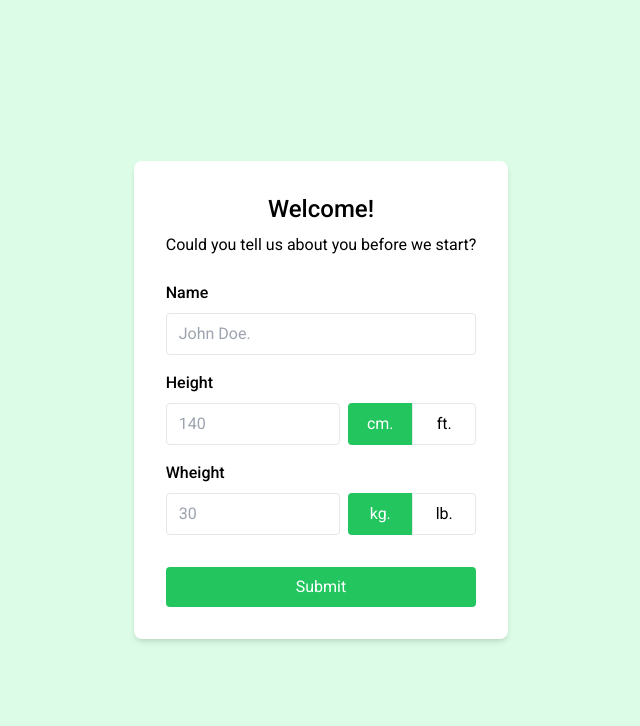
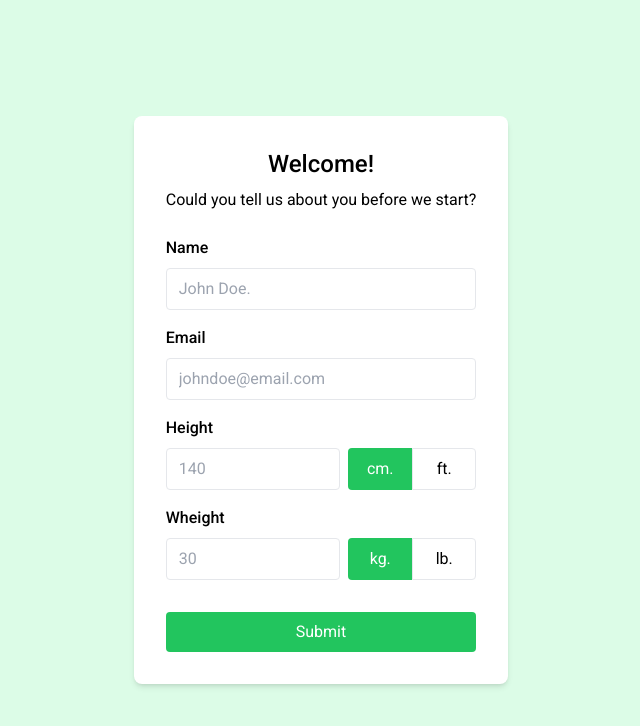
Before and after one commit to AriSepulveda329/FitnessTracker, a Next.js app: page /register in a window 1280 px wide. Shown: the top 726 px of the page, without its empty margins (319-959 px from the left). Built offline with nearby package versions, Linux system fonts and the light colour scheme.

Commit message:
Add initdb file and .env file

```diff
--- a/package.json
+++ b/package.json
@@ -15,7 +15,9 @@
     "@mui/material": "^5.15.15",
     "@mui/x-charts": "^7.3.2",
     "chart.js": "^4.4.2",
+    "dotenv": "^16.4.5",
     "next": "^14.2.3",
+    "pg": "^8.12.0",
     "react": "^18",
     "react-chartjs-2": "^5.2.0",
     "react-dom": "^18"
--- a/src/app/register/page.tsx
+++ b/src/app/register/page.tsx
@@ -1,20 +1,17 @@
-"use client";
-
-import React, { useState } from "react";
 import { useRouter } from "next/navigation";
 
 function Register() {
-  const [name, setName] = useState("");
-  const [wheight, setWheight] = useState<number>();
-  const [heightFormat, setHeightFormat] = useState<"cm" | "ft">("cm");
-  const [height, setHeight] = useState<number>();
-  const [wheightFormat, setWheightFormat] = useState<"kg" | "lb">("kg");
-  const router = useRouter();
-
-  const submitHandler = (e: React.FormEvent<HTMLFormElement>) => {
-    e.preventDefault();
-    console.log(name, wheight, heightFormat, height, wheightFormat);
-    router.push("/");
+  const submitHandler = async (formData: FormData) => {
+    "use server";
+    const user = {
+      title: formData.get("name"),
+      email: formData.get("email"),
+      height: formData.get("height"),
+      hformat: formData.get("heightFormat"),
+      wheight: formData.get("wheight"),
+      wFormat: formData.get("wheightFormat"),
+    };
+    console.log(user);
   };
 
   return (
@@ -22,11 +19,8 @@ function Register() {
       <div className="flex bg-white flex-col items-center p-8 rounded-lg shadow-md">
         <p className="text-2xl font-medium mb-2">Welcome!</p>
         <p className="mb-6">Could you tell us about you before we start?</p>
-        <form
-          className="flex w-full flex-col gap-y-4"
-          onSubmit={(e) => submitHandler(e)}
-        >
-          <div>
+        <form className="flex w-full flex-col gap-y-4" action={submitHandler}>
+          <fieldset>
             <label className="block font-medium mb-2" htmlFor="name">
               Name
             </label>
@@ -34,23 +28,35 @@ function Register() {
               className="w-full px-3 py-2 border rounded appearance-none focus:outline-none focus:ring-2"
               type="text"
               id="name"
+              name="name"
               placeholder="John Doe."
-              onChange={(e) => setName(e.target.value)}
             />
-          </div>
-          <div>
+          </fieldset>
+          <fieldset>
+            <label className="block font-medium mb-2" htmlFor="name">
+              Email
+            </label>
+            <input
+              className="w-full px-3 py-2 border rounded appearance-none focus:outline-none focus:ring-2"
+              type="email"
+              id="email"
+              name="email"
+              placeholder="johndoe@email.com"
+            />
+          </fieldset>
+          <fieldset>
             <label className="block font-medium mb-2" htmlFor="height">
               Height
             </label>
-            <section className="flex">
+            <div className="flex">
               <input
                 className="w-full px-3 py-2 border rounded appearance-none focus:outline-none focus:ring-2"
                 type="number"
                 id="height"
+                name="height"
                 placeholder="140"
                 min={100}
                 max={300}
-                onChange={(e) => setHeight(parseInt(e.target.value))}
               />
               <ul className="flex">
                 <li>
@@ -60,7 +66,6 @@ function Register() {
                     name="heightFormat"
                     value="cm"
                     className="hidden peer"
-                    onChange={(e) => setHeightFormat(e.target.value as "cm")}
                     defaultChecked
                   />
                   <label
@@ -77,7 +82,6 @@ function Register() {
                     name="heightFormat"
                     value="ft"
                     className="hidden peer"
-                    onChange={(e) => setHeightFormat(e.target.value as "ft")}
                   />
                   <label
                     htmlFor="ft"
@@ -87,21 +91,21 @@ function Register() {
                   </label>
                 </li>
               </ul>
-            </section>
-          </div>
-          <div>
+            </div>
+          </fieldset>
+          <fieldset>
             <label className="block font-medium mb-2" htmlFor="wheight">
               Wheight
             </label>
-            <section className="flex">
+            <div className="flex">
               <input
                 className="w-full px-3 py-2 border rounded appearance-none focus:outline-none focus:ring-2"
                 type="number"
                 id="wheight"
+                name="wheight"
                 placeholder="30"
                 min={15}
                 max={300}
-                onChange={(e) => setWheight(parseInt(e.target.value))}
               />
               <ul className="flex">
                 <li>
@@ -111,7 +115,6 @@ function Register() {
                     name="wheightFormat"
                     value="kg"
                     className="hidden peer"
-                    onChange={(e) => setWheightFormat(e.target.value as "kg")}
                     defaultChecked
                   />
                   <label
@@ -128,7 +131,6 @@ function Register() {
                     name="wheightFormat"
                     value="lb"
                     className="hidden peer"
-                    onChange={(e) => setWheightFormat(e.target.value as "lb")}
                   />
                   <label
                     htmlFor="lb"
@@ -138,8 +140,8 @@ function Register() {
                   </label>
                 </li>
               </ul>
-            </section>
-          </div>
+            </div>
+          </fieldset>
           <button
             type="submit"
             className="bg-green-500 text-white w-full py-2 mt-4 rounded hover:bg-green-600 transition-colors"
--- a/src/components/DayButton.tsx
+++ b/src/components/DayButton.tsx
@@ -30,8 +30,8 @@ function DayButton({
         } rounded-full hover:ring-1 hover:translate-y-[-8px] transition-transform`}
       />
       <p
-        className={`mt-1 text-gray-400 ${
-          wkDay === day && "text-black font-medium"
+        className={`mt-1  ${
+          wkDay === day ? "text-black font-bold" : "text-gray-400"
         }`}
       >
         {weekLetter}
```
Also changed, not shown: initdb.js (added, +13 -0 lines), 2 other files (tests, documents, lock files or other folders).
